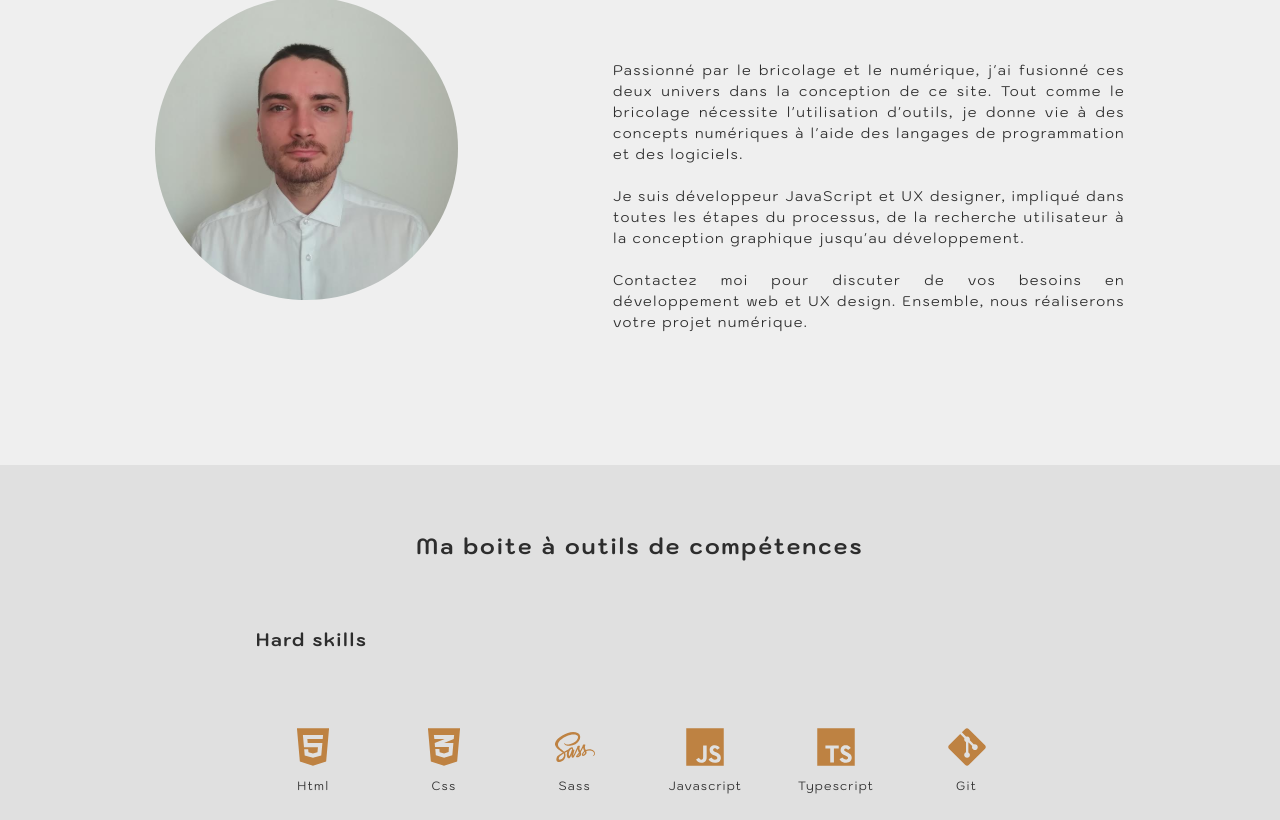
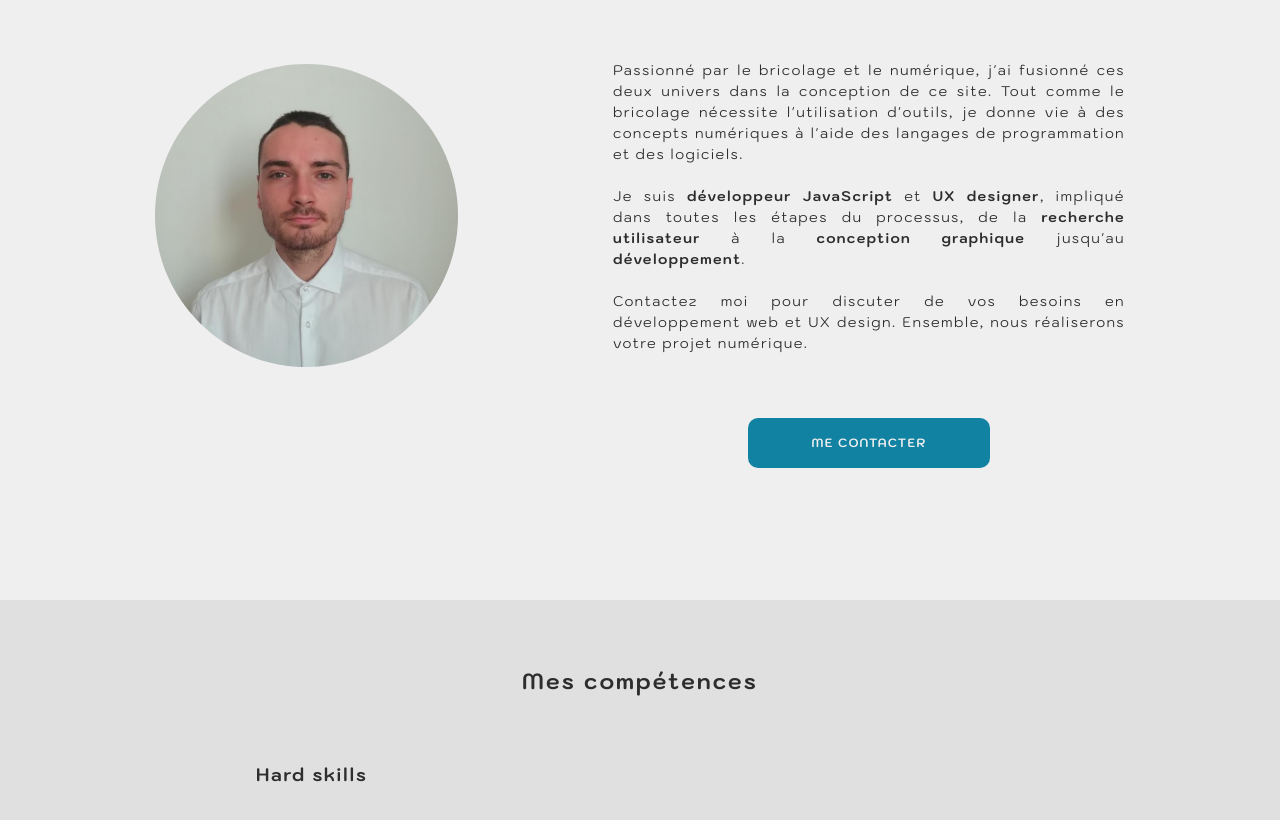
Before and after one commit to RudyDupuis/rdtech_code, a Next.js app: page / in a window 1280 px wide. Shown: the part 969-1789 px from the top of the page. Built offline with nearby package versions, Linux system fonts and the light colour scheme.

Commit message:
add projects description

```diff
--- a/src/assets/styles/_settings.scss
+++ b/src/assets/styles/_settings.scss
@@ -66,7 +66,7 @@ a:visited {
   font-family: $font-bold;
 }
 a:hover {
-  color: $primary;
+  color: $secondary;
 }
 
 strong {
--- a/src/assets/styles/components/Buttons.scss
+++ b/src/assets/styles/components/Buttons.scss
@@ -27,6 +27,7 @@
   font-size: 25px;
   color: $light;
   position: fixed;
+  z-index: 5;
   bottom: 10%;
   right: 5%;
 
--- a/src/assets/styles/components/ProjectThumbnail.scss
+++ b/src/assets/styles/components/ProjectThumbnail.scss
@@ -26,6 +26,7 @@
     display: none;
 
     p {
+      margin-top: 0;
       color: $light;
       font-size: 12px;
     }
@@ -43,9 +44,15 @@
       width: 280px;
       height: 137px;
     }
+  }
 
-    &:hover {
-      border: 4px solid $primary;
+  &:hover {
+    .project-thumbnail--see {
+      background: $secondary;
+    }
+
+    img {
+      border: 4px solid $secondary;
     }
   }
 
--- a/src/assets/styles/components/home/HomePresentation.scss
+++ b/src/assets/styles/components/home/HomePresentation.scss
@@ -7,16 +7,16 @@
   p {
     width: 40vw;
     text-align: justify;
-    margin-top: 64px;
+    margin: 64px 0;
+  }
+
+  div {
+    display: flex;
+    flex-direction: column;
+    align-items: center;
   }
 
   @media (max-width: 1100px) {
-    div {
-      display: flex;
-      flex-direction: column;
-      align-items: center;
-    }
-
     img {
       margin-top: 64px;
       width: 273px;
--- a/src/assets/styles/components/home/HomeSkills.scss
+++ b/src/assets/styles/components/home/HomeSkills.scss
@@ -15,8 +15,9 @@
     display: grid;
     gap: 16px;
     grid-template-columns: repeat(6, 1fr);
+    justify-items: center;
 
-    @media (max-width: 980px) {
+    @media (max-width: 1000px) {
       grid-template-columns: repeat(5, 1fr);
     }
 
@@ -24,16 +25,17 @@
       grid-template-columns: repeat(4, 1fr);
     }
 
-    @media (max-width: 480px) {
+    @media (max-width: 430px) {
       grid-template-columns: repeat(3, 1fr);
     }
 
-    @media (max-width: 380px) {
+    @media (max-width: 320px) {
       grid-template-columns: repeat(2, 1fr);
     }
   }
 
   .skill {
+    width: 80px;
     img {
       width: 60px;
       height: 60px;
@@ -42,5 +44,12 @@
     p {
       font-size: 12px;
     }
+
+    @media (max-width: 600px) {
+      width: 70px;
+      p {
+        font-size: 10px;
+      }
+    }
   }
 }
--- a/src/assets/styles/pages/[name].scss
+++ b/src/assets/styles/pages/[name].scss
@@ -30,8 +30,8 @@
 
     p:first-child {
       width: 500px;
-      height: 10px;
-      background: black;
+      text-align: justify;
+      white-space: pre-line;
     }
 
     &--right {
--- a/src/assets/styles/pages/me-contacter.scss
+++ b/src/assets/styles/pages/me-contacter.scss
@@ -57,6 +57,18 @@
   }
 
   @media (max-width: 650px) {
+    padding-top: 64px;
+    &__tape-measure {
+      width: 111px;
+      height: 51px;
+      top: -56px;
+    }
+    &__hammer {
+      width: 146px;
+      height: 98px;
+      left: 10px;
+      bottom: -92px;
+    }
     &__inputs {
       width: 80vw;
     }
--- a/src/components/home/HomePresentation.tsx
+++ b/src/components/home/HomePresentation.tsx
@@ -1,6 +1,7 @@
 import { useScreenSizeDetect } from "@/helpers/useScreenSizeDetect";
 import Image from "next/image";
 import { useState } from "react";
+import LinkButton from "../LinkButton";
 
 const HomePresentation = () => {
   const [isSmallScreen, setIsSmallScreen] = useState(true);
@@ -18,7 +19,7 @@ const HomePresentation = () => {
       )}
 
       <div>
-        <h2>{isSmallScreen ? "Qui suis je ?" : "Un aperçu de qui je suis"}</h2>
+        <h2>Qui suis je ?</h2>
 
         {isSmallScreen && (
           <Image
@@ -37,14 +38,18 @@ const HomePresentation = () => {
           logiciels.
           <br />
           <br />
-          Je suis développeur JavaScript et UX designer, impliqué dans toutes
-          les étapes du processus, de la recherche utilisateur à la conception
-          graphique jusqu&apos;au développement.
+          Je suis <strong>développeur JavaScript</strong> et{" "}
+          <strong>UX designer</strong>, impliqué dans toutes les étapes du
+          processus, de la <strong>recherche utilisateur</strong> à la{" "}
+          <strong>conception graphique</strong> jusqu&apos;au{" "}
+          <strong>développement</strong>.
           <br />
           <br />
           Contactez moi pour discuter de vos besoins en développement web et UX
           design. Ensemble, nous réaliserons votre projet numérique.
         </p>
+
+        <LinkButton content="Me contacter" link="/me-contacter" />
       </div>
     </section>
   );
--- a/src/components/home/HomeSkills.tsx
+++ b/src/components/home/HomeSkills.tsx
@@ -4,7 +4,7 @@ import { skillsData } from "../../data/skillsData";
 const HomeSkills = () => {
   return (
     <section className="home__skills">
-      <h2>Ma boite à outils de compétences</h2>
+      <h2>Mes compétences</h2>
 
       <h3>Hard skills</h3>
 
--- a/src/data/journeyData.js
+++ b/src/data/journeyData.js
@@ -21,7 +21,7 @@ export const journeyData = [
     date: "Mai 2023",
     dateNumb: [5, 2023],
     img: "/journey/mielsdupuis.png",
-    desc: "",
+    desc: "MielsDupuis est mon premier projet professionnel, un site vitrine pour mon entreprise apicole. J'ai réalisé toutes les étapes de ce projet, de la conception UX avec une approche centrée sur le design thinking, à l'intégration avec Next.js. J'ai également hébergé le site sur un VPS, ce qui a été un défi mais j'ai réussi. \n\nCe projet représente une aventure enrichissante où j'ai pu mettre en pratique mes compétences en UX et en développement avec Next.js. Héberger le projet sur un VPS m'a permis d'avoir un plus grand contrôle sur l'infrastructure du site.",
     smallDesc:
       "Création d’un site vitrine pour présenter mon activité apicole.",
     techUsed: [
@@ -64,7 +64,7 @@ export const journeyData = [
     date: "Février à Avril 2023",
     dateNumb: [2, 2023],
     img: "/journey/codewatchtower.png",
-    desc: "",
+    desc: "J'ai entrepris CodeWatchtower pour expérimenter la réalisation d'un projet en équipe. Il s'agissait d'un petit réseau social destiné aux développeurs. J'ai recruté une équipe composée d'une dizaine de développeurs juniors via LinkedIn pour collaborer sur ce projet. En tant que chef de projet et développeur front-end, j'ai assumé la responsabilité de guider l'équipe. \n\nCe projet a été une expérience précieuse, car c'était la première fois que je gérais une équipe. J'ai appris énormément de choses tout au long du processus. Malheureusement, en raison de la recherche d'emploi ou de stages des membres de l'équipe, je n'ai pas pu maintenir l'équipe jusqu'à la fin du projet. La partie backend n'a pas été complétée, et je suis le seul à avoir terminé ma part du développement front-end. \n\nMalgré ces difficultés, CodeWatchtower a été une occasion d'acquérir une expérience précieuse en matière de gestion de projet et de leadership.",
     smallDesc: "Création d’un petit réseaux social en équipe.",
     techUsed: [
       "Html",
@@ -91,7 +91,7 @@ export const journeyData = [
     date: "Janvier à Février 2023",
     dateNumb: [1, 2023],
     img: "/journey/portfolio.png",
-    desc: "",
+    desc: "Ayant achevé plusieurs projets et tout juste terminé d'apprendre les bases de React, j'ai décidé de me lancer dans la création de mon portfolio pour y présenter mes réalisations. Pour ce faire, j'ai conçu un portfolio en une seule page, s'adaptant à la taille de l'écran, avec une navigation verticale. J'ai également réalisé plusieurs animations complexes, telles que la boîte à outils présente sur l'écran d'accueil, ainsi que des animations de transition entre chaque section.",
     smallDesc: "Création d’un portfolio.",
     techUsed: [
       "Html",
@@ -114,7 +114,7 @@ export const journeyData = [
     date: "Décembre 2022",
     dateNumb: [12, 2022],
     img: "/journey/stratege.png",
-    desc: "",
+    desc: "Il y a quelques années, j'ai entrepris de créer un jeu de plateau similaire aux échecs ou aux dames. Puis j'ai décidé de le développer en version web afin de me mettre au défi. \n\nCe projet s'est avéré complexe, car il sortait de l'utilisation habituelle de JavaScript, et la création des fonctions pour gérer les déplacements des pièces s'est avérée assez difficile. Malgré cela, je suis fier du résultat obtenu, compte tenu de mes connaissances en JavaScript que j'avais. \n\nBien que l'interface utilisateur ne soit pas exceptionnelle, le fonctionnement du jeu est fluide et efficace. Ce projet m'a permis de repousser mes limites et de mettre en pratique mes compétences en programmation tout en explorant des domaines moins conventionnels du développement web.",
     smallDesc: "Création d’un jeux de plateau en ligne.",
     techUsed: ["Html", "Css", "Javascript", "Git"],
     projectLink: "https://rudydupuis.github.io/Strategist/",
@@ -128,11 +128,11 @@ export const journeyData = [
     date: "Novembre 2022 à Janvier 2023",
     dateNumb: [11, 2022],
     img: "/journey/miniprojets.png",
-    desc: "",
+    desc: "Lorsque j'ai acquis les bases de JavaScript, j'ai entrepris une série de mini projets pour explorer les multiples possibilités offertes par ce langage. J'ai réalisé divers projets simples tels qu'une calculatrice, des petits jeux, des composants web, l'utilisation d'API, et bien d'autres encore. \n\nCes mini projets m'ont permis d'approfondir ma compréhension de JavaScript et d'expérimenter différentes fonctionnalités. Chaque projet était une occasion d'apprendre et de mettre en pratique mes connaissances nouvellement acquises. Ils ont été essentiels pour consolider mes compétences en programmation et m'ont donné une vision plus concrète des applications pratiques de JavaScript.",
     smallDesc: "Répertoire de nombreux petits projets.",
     techUsed: ["Html", "Css", "Sass", "Javascript", "Git"],
-    projectLink: "https://github.com/RudyDupuis/Mini_projets",
-    codeLink: "https://rudydupuis.github.io/Mini_projets/",
+    projectLink: "https://rudydupuis.github.io/Mini_projets/",
+    codeLink: "https://github.com/RudyDupuis/Mini_projets",
     docLink: null,
   },
   {
@@ -142,9 +142,9 @@ export const journeyData = [
     date: "Octobre à Décembre 2022",
     dateNumb: [10, 2022],
     img: "/journey/maquettemielsdupuis.png",
-    desc: "",
+    desc: "La Maquette MielsDupuis a été mon tout premier vrai projet en tant que développeur. Après avoir terminé ma formation en développement front-end, j'ai décidé de me lancer dans un défi d'intégration web. J'ai créé un site de e-commerce et me suis concentré sur les animations CSS pour enrichir l'expérience utilisateur. Ce projet m'a permis de consolider mes compétences en intégration web tout en explorant les possibilités offertes par les animations CSS.",
     smallDesc: "Création d’une maquette pour un site d'e-commerce.",
-    techUsed: ["Html", "Css", "Sass", "Javascript", "Git"],
+    techUsed: ["Html", "Css", "Sass", "Javascript", "Git", "Inkscape"],
     projectLink:
       "https://rudydupuis.github.io/maquette-mielsdupuis-en-html-sass-js/",
     codeLink:
@@ -173,7 +173,8 @@ export const journeyData = [
     dateNumb: [8, 2022],
     img: null,
     desc: null,
-    smallDesc: "Apprentissage des bases du développement frontend.",
+    smallDesc:
+      "Apprentissage des bases du développement frontend en autodidacte.",
     techUsed: null,
     projectLink: null,
     codeLink: null,
```
